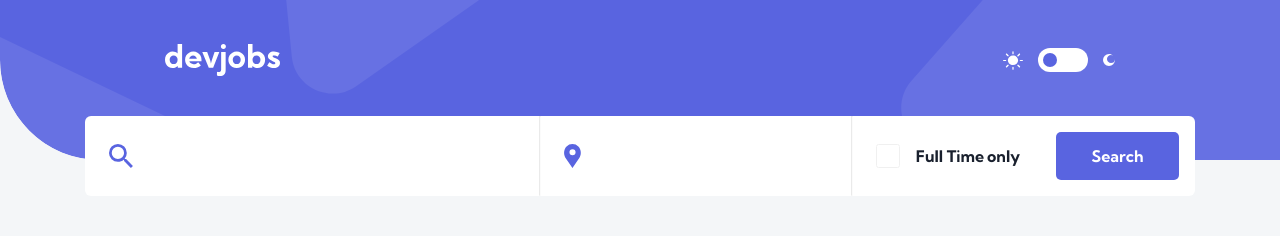
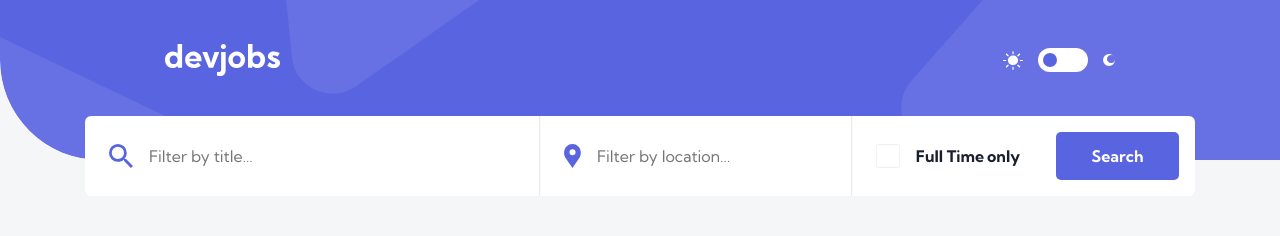
Before and after one commit to achiewe/devjobs-web-app-front, a React (Vite) app: page / in a window 1280 px wide. Shown: the top 236 px of the page. Built offline with nearby package versions, Linux system fonts and the light colour scheme; no server answers.

Commit message:
add states in JobFilterPanel for wait when will be onSubmit function to filter then jobs

```diff
--- a/src/components/HomePage.tsx
+++ b/src/components/HomePage.tsx
@@ -77,10 +77,13 @@ const HomePage = (): JSX.Element => {
       <JobFilterPanel
         setTitle={setTitle}
         setFullTime={setFullTime}
-        fullTime={fullTime}
         setLocation={setLocation}
-        location={location}
-        title={title}
+        setTakeTitle={setTakeTitle}
+        takeTitle={takeTitle}
+        setgetFullTime={setgetFullTime}
+        getFullTime={getFullTime}
+        setInputLocation={setInputLocation}
+        InputLocation={InputLocation}
       />
       <ListOfJobs>
         {visibleFilterJob.map((job, index) => (
--- a/src/components/JobFilterPanel.tsx
+++ b/src/components/JobFilterPanel.tsx
@@ -7,41 +7,46 @@ import { Mode } from "../store/redux";
 interface PanelProps {
   setTitle(title: string): void;
   setFullTime(fullTime: boolean): void;
-  fullTime: boolean;
   setLocation(location: string): void;
-  location: string;
-  title: string;
+  setTakeTitle(takeTitle: string): void;
+  takeTitle: string;
+  setgetFullTime(getFullTime: boolean): void;
+  getFullTime: boolean;
+  setInputLocation(InputLocation: string): void;
+  InputLocation: string;
 }
 
 const JobFilterPanel = ({
   setTitle,
   setFullTime,
-  fullTime,
   setLocation,
-  location,
-  title,
+  setTakeTitle,
+  takeTitle,
+  setgetFullTime,
+  getFullTime,
+  setInputLocation,
+  InputLocation,
 }: PanelProps): JSX.Element => {
   const darkMode = useSelector((mode: Mode) => mode.Mode.gloomy);
 
   return (
     <MainFilter
       darkMode={darkMode}
-      fullTime={fullTime}
+      getFullTime={getFullTime}
       onSubmit={(e) => {
         e.preventDefault();
-        setLocation(location);
-        setFullTime(!fullTime);
-        setTitle(title);
+        setTitle(takeTitle);
+        setFullTime(getFullTime);
+        setLocation(InputLocation);
       }}
     >
       <div className="titleDiv">
         <img src={SearchSvg} alt="search logo" />
         <input
           onChange={(e) => {
-            setTitle(e.target.value);
+            setTakeTitle(e.target.value);
           }}
           className="filtTitle"
-          value={title}
           type="text"
           placeholder="Filter by title…"
         />
@@ -53,9 +58,8 @@ const JobFilterPanel = ({
           className="filtLoc"
           type="text"
           placeholder="Filter by location…"
-          value={location}
           onChange={(e) => {
-            setLocation(e.target.value);
+            setInputLocation(e.target.value);
           }}
         />
       </div>
@@ -66,7 +70,7 @@ const JobFilterPanel = ({
             type="checkbox"
             className="checkInp"
             onClick={() => {
-              setFullTime(!fullTime);
+              setgetFullTime(!getFullTime);
             }}
           />
           <h3>
@@ -81,7 +85,7 @@ const JobFilterPanel = ({
   );
 };
 
-const MainFilter = styled.form<{ darkMode: boolean; fullTime: boolean }>`
+const MainFilter = styled.form<{ darkMode: boolean; getFullTime: boolean }>`
   display: none;
   @media (min-width: 768px) {
     display: flex;
@@ -191,7 +195,7 @@ const MainFilter = styled.form<{ darkMode: boolean; fullTime: boolean }>`
         height: 24px;
         border: none;
         background: ${(props) => (props.darkMode ? "white" : "#19202d")};
-        opacity: ${(props) => (props.fullTime ? "" : "0.1")};
+        opacity: ${(props) => (props.getFullTime ? "" : "0.1")};
         border-radius: 3px;
         outline: none;
         cursor: pointer;
```
